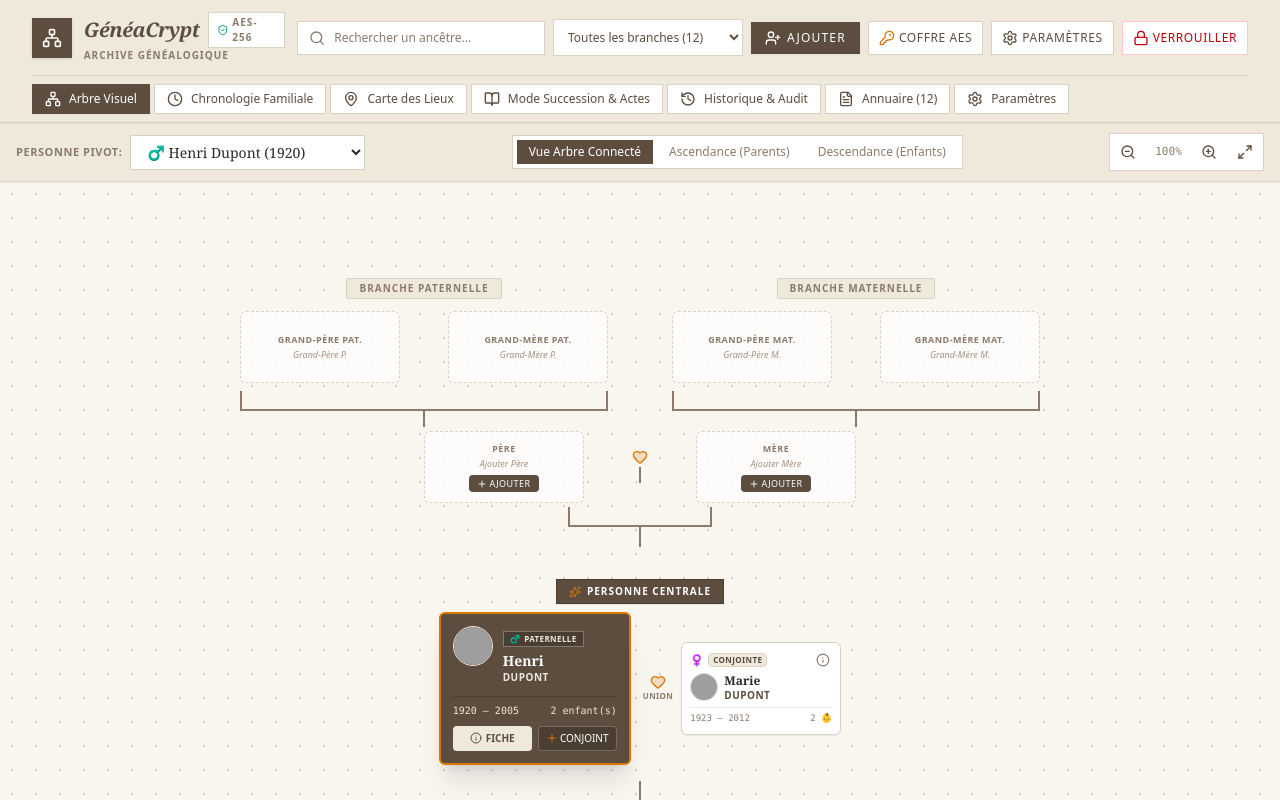
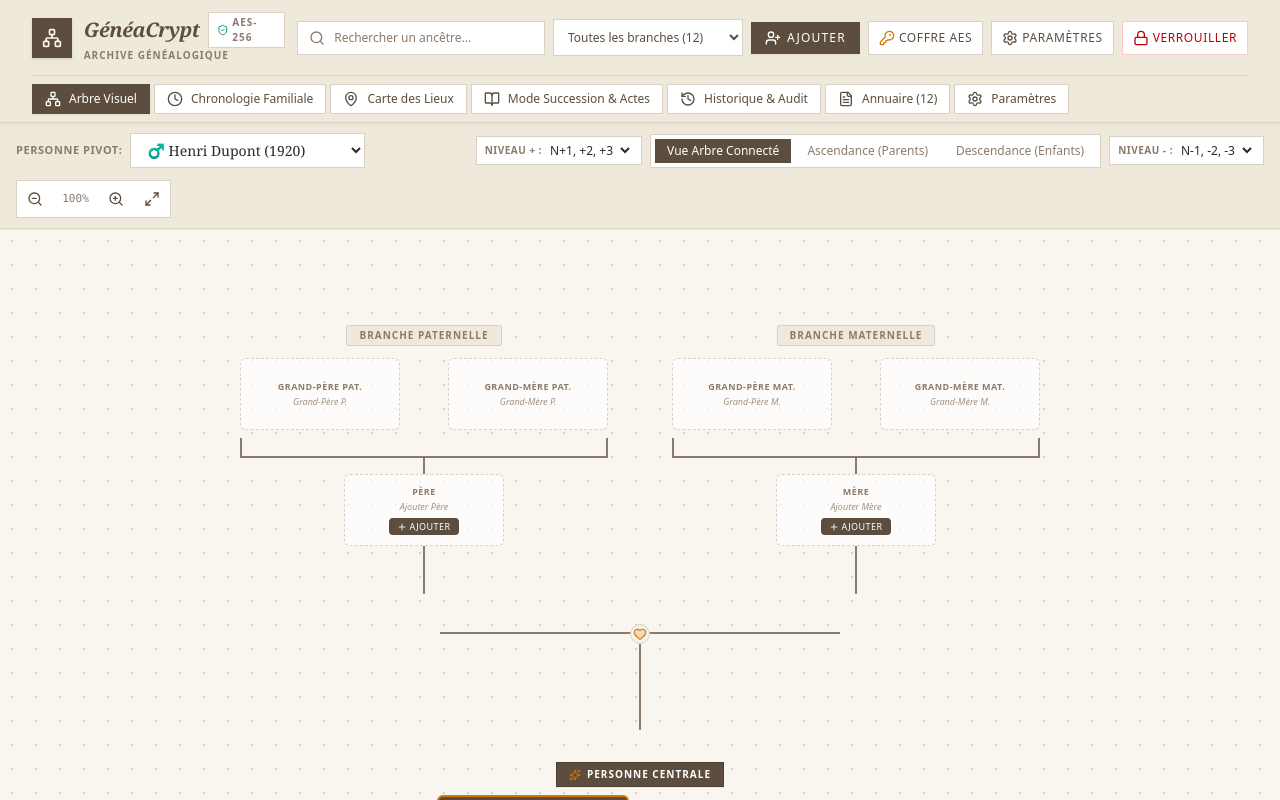
Before and after one commit to flanguille73110-droid/G-n-aCrypt, a React (Vite) app: page / in a window 1280 px wide. Both pictures are taken after typing "Sample123", "Sample123", "Sample", "Sample" into the empty fields and a click on the button "CRÉER L'ARBRE ET CHIFFRER EN AES-256". Shown: the top 800 px of the page. Built offline with nearby package versions, Linux system fonts and the light colour scheme; grey boxes are pictures that could not be loaded.

Commit message:
selecteur N+ et N-

```diff
--- a/src/App.tsx
+++ b/src/App.tsx
@@ -498,6 +498,7 @@ export default function App() {
           onSelectPerson={(p) => setSelectedPersonForDetail(p)}
           onAddDocument={handleAddDocumentToPerson}
           onToggleShowOnTree={(p, showOnTree) => handleSavePerson({ ...p, showOnTree })}
+          onUpdatePerson={handleSavePerson}
         />
       )}
 
--- a/src/components/TreeView.tsx
+++ b/src/components/TreeView.tsx
@@ -1,9 +1,6 @@
-import React, { useState, useMemo, createContext, useContext } from 'react';
+import React, { useState, useMemo } from 'react';
 import { Person, BranchType } from '../types';
 import { getLifespanText, getSiblings, getUnionTypeIcon, getUnionTypeLabel } from '../utils/genealogy';
-
-const PersonsContext = createContext<Person[]>([]);
-export const usePersonsContext = () => useContext(PersonsContext);
 import {
   ZoomIn,
   ZoomOut,
@@ -36,6 +33,8 @@ export const TreeView: React.FC<TreeViewProps> = ({
   const [zoomLevel, setZoomLevel] = useState(1);
   const [focusedPersonId, setFocusedPersonId] = useState<string | null>(null);
   const [viewMode, setViewMode] = useState<'ancestors' | 'descendants' | 'pedigree'>('pedigree');
+  const [plusLevel, setPlusLevel] = useState<'N+1' | 'N+1,+2' | 'N+1,+2,+3'>('N+1,+2,+3');
+  const [minusLevel, setMinusLevel] = useState<'N-1' | 'N-1,-2' | 'N-1,-2,-3'>('N-1,-2,-3');
 
   // Filter persons by branch and search
   const filteredPersons = useMemo(() => {
@@ -170,7 +169,6 @@ export const TreeView: React.FC<TreeViewProps> = ({
   }
 
   return (
-    <PersonsContext.Provider value={persons}>
     <div className="relative min-h-[calc(100vh-130px)] bg-[#F9F6F0] text-[#2D2926] flex flex-col overflow-hidden font-sans">
 
       {/* Controls Bar */}
@@ -192,7 +190,23 @@ export const TreeView: React.FC<TreeViewProps> = ({
           </select>
         </div>
 
-        {/* Center: View Mode Tabs */}
+        {/* Center Section: Depth Controls and View Mode Tabs */}
+        <div className="flex items-center space-x-2 flex-wrap justify-center">
+          {/* Level + Selector */}
+          <div className="flex items-center space-x-1 bg-white border border-[#D9D2C2] px-2 py-1">
+            <span className="text-[#8C7B6B] font-bold text-[10px] uppercase tracking-wider">Niveau + :</span>
+            <select
+              value={plusLevel}
+              onChange={(e) => setPlusLevel(e.target.value as any)}
+              className="bg-transparent text-[#2D2926] font-medium text-xs focus:outline-none cursor-pointer pr-1"
+            >
+              <option value="N+1">N+1</option>
+              <option value="N+1,+2">N+1, +2</option>
+              <option value="N+1,+2,+3">N+1, +2, +3</option>
+            </select>
+          </div>
+
+          {/* View Mode Tabs */}
           <div className="flex items-center space-x-1 bg-white p-1 border border-[#D9D2C2]">
             <button
               onClick={() => setViewMode('pedigree')}
@@ -218,6 +232,21 @@ export const TreeView: React.FC<TreeViewProps> = ({
             >
               Descendance (Enfants)
             </button>
+          </div>
+
+          {/* Level - Selector */}
+          <div className="flex items-center space-x-1 bg-white border border-[#D9D2C2] px-2 py-1">
+            <span className="text-[#8C7B6B] font-bold text-[10px] uppercase tracking-wider">Niveau - :</span>
+            <select
+              value={minusLevel}
+              onChange={(e) => setMinusLevel(e.target.value as any)}
+              className="bg-transparent text-[#2D2926] font-medium text-xs focus:outline-none cursor-pointer pr-1"
+            >
+              <option value="N-1">N-1</option>
+              <option value="N-1,-2">N-1, -2</option>
+              <option value="N-1,-2,-3">N-1, -2, -3</option>
+            </select>
+          </div>
         </div>
 
         {/* Right: Zoom Controls */}
@@ -264,15 +293,17 @@ export const TreeView: React.FC<TreeViewProps> = ({
                 <div className="flex flex-col items-center w-full mb-6">
 
                   {/* Generation -2 to -4: Ancestors */}
-                  <div className="flex items-end space-x-12 sm:space-x-16">
+                  {plusLevel !== 'N+1' && (
+                    <div className="grid grid-cols-2 gap-12 sm:gap-16 w-full relative pb-10">
                     {/* Paternal Side */}
+                    <div className="flex flex-col items-center w-full h-full justify-between">
                       <div className="flex flex-col items-center">
                         <span className="text-[10px] uppercase font-bold tracking-widest text-[#8C7B6B] mb-3 bg-[#EFE9DB] px-3 py-0.5 border border-[#D9D2C2] rounded-xs shadow-3xs">Branche Paternelle</span>
                         <div className="flex items-end space-x-8 sm:space-x-12">
                         {/* Paternal Grandfather Subtree */}
                         <div className="flex flex-col items-center">
                           {/* Level +4 (Arrière-arrière-grands-parents for PPP) */}
-                          {(ppp || ppm) && (
+                          {plusLevel === 'N+1,+2,+3' && (ppp || ppm) && (
                             <div className="flex space-x-2 mb-2">
                               {ppp ? (
                                 <div className="flex flex-col items-center">
@@ -337,7 +368,7 @@ export const TreeView: React.FC<TreeViewProps> = ({
                           )}
 
                           {/* Level +3 (Arrière-grands-parents for Paternal Grandfather) */}
-                          {paternalGrandfather && (
+                          {plusLevel === 'N+1,+2,+3' && paternalGrandfather && (
                             <div className="flex flex-col items-center">
                               <div className="flex space-x-2">
                                 <CompactPersonCard
@@ -379,7 +410,7 @@ export const TreeView: React.FC<TreeViewProps> = ({
                         {/* Paternal Grandmother Subtree */}
                         <div className="flex flex-col items-center">
                           {/* Level +4 (Arrière-arrière-grands-parents for PMP) */}
-                          {(pmp || pmm) && (
+                          {plusLevel === 'N+1,+2,+3' && (pmp || pmm) && (
                             <div className="flex space-x-2 mb-2">
                               {pmp ? (
                                 <div className="flex flex-col items-center">
@@ -444,7 +475,7 @@ export const TreeView: React.FC<TreeViewProps> = ({
                           )}
 
                           {/* Level +3 (Arrière-grands-parents for Paternal Grandmother) */}
-                          {paternalGrandmother && (
+                          {plusLevel === 'N+1,+2,+3' && paternalGrandmother && (
                             <div className="flex flex-col items-center">
                               <div className="flex space-x-2">
                                 <CompactPersonCard
@@ -483,23 +514,39 @@ export const TreeView: React.FC<TreeViewProps> = ({
                           />
                         </div>
                       </div>
+                    </div>
 
+                    <div className="flex flex-col items-center w-full mt-auto">
                         {/* Lines down to Father */}
                         <div className="w-full flex justify-center h-5 relative mt-2">
                           <div className="w-1/2 border-l-2 border-b-2 border-[#8C7B6B] h-full" />
                           <div className="w-1/2 border-r-2 border-b-2 border-[#8C7B6B] h-full" />
                         </div>
                         <div className="w-0.5 h-4 bg-[#8C7B6B]" />
+
+                        <CompactPersonCard
+                          person={father}
+                          roleLabel="Père"
+                          onFocus={(p) => setFocusedPersonId(p.id)}
+                          onSelect={onSelectPerson}
+                          onAddRelative={() => onAddRelative(rootPerson, 'father')}
+                          emptyLabel="Ajouter Père"
+                        />
+
+                        {/* Line extending down under Father card */}
+                        <div className="w-0.5 h-12 bg-[#8C7B6B]" />
+                      </div>
                     </div>
 
                     {/* Maternal Side */}
+                    <div className="flex flex-col items-center w-full h-full justify-between">
                       <div className="flex flex-col items-center">
                         <span className="text-[10px] uppercase font-bold tracking-widest text-[#8C7B6B] mb-3 bg-[#EFE9DB] px-3 py-0.5 border border-[#D9D2C2] rounded-xs shadow-3xs">Branche Maternelle</span>
                         <div className="flex items-end space-x-8 sm:space-x-12">
                         {/* Maternal Grandfather Subtree */}
                         <div className="flex flex-col items-center">
                           {/* Level +4 (Arrière-arrière-grands-parents for MPP) */}
-                          {(mpp || mpm) && (
+                          {plusLevel === 'N+1,+2,+3' && (mpp || mpm) && (
                             <div className="flex space-x-2 mb-2">
                               {mpp ? (
                                 <div className="flex flex-col items-center">
@@ -564,7 +611,7 @@ export const TreeView: React.FC<TreeViewProps> = ({
                           )}
 
                           {/* Level +3 (Arrière-grands-parents for Maternal Grandfather) */}
-                          {maternalGrandfather && (
+                          {plusLevel === 'N+1,+2,+3' && maternalGrandfather && (
                             <div className="flex flex-col items-center">
                               <div className="flex space-x-2">
                                 <CompactPersonCard
@@ -606,7 +653,7 @@ export const TreeView: React.FC<TreeViewProps> = ({
                         {/* Maternal Grandmother Subtree */}
                         <div className="flex flex-col items-center">
                           {/* Level +4 (Arrière-arrière-grands-parents for MMP) */}
-                          {(mmp || mmm) && (
+                          {plusLevel === 'N+1,+2,+3' && (mmp || mmm) && (
                             <div className="flex space-x-2 mb-2">
                               {mmp ? (
                                 <div className="flex flex-col items-center">
@@ -671,7 +718,7 @@ export const TreeView: React.FC<TreeViewProps> = ({
                           )}
 
                           {/* Level +3 (Arrière-grands-parents for Maternal Grandmother) */}
-                          {maternalGrandmother && (
+                          {plusLevel === 'N+1,+2,+3' && maternalGrandmother && (
                             <div className="flex flex-col items-center">
                               <div className="flex space-x-2">
                                 <CompactPersonCard
@@ -710,31 +757,15 @@ export const TreeView: React.FC<TreeViewProps> = ({
                           />
                         </div>
                       </div>
+                    </div>
 
+                    <div className="flex flex-col items-center w-full mt-auto">
                         {/* Lines down to Mother */}
                         <div className="w-full flex justify-center h-5 relative mt-2">
                           <div className="w-1/2 border-l-2 border-b-2 border-[#8C7B6B] h-full" />
                           <div className="w-1/2 border-r-2 border-b-2 border-[#8C7B6B] h-full" />
                         </div>
                         <div className="w-0.5 h-4 bg-[#8C7B6B]" />
-                    </div>
-                  </div>
-
-                  {/* Generation -1: Parents */}
-                  <div className="flex items-center space-x-8 sm:space-x-12 mt-1">
-                    <CompactPersonCard
-                      person={father}
-                      roleLabel="Père"
-                      onFocus={(p) => setFocusedPersonId(p.id)}
-                      onSelect={onSelectPerson}
-                      onAddRelative={() => onAddRelative(rootPerson, 'father')}
-                      emptyLabel="Ajouter Père"
-                    />
-
-                    <div className="flex flex-col items-center text-[#8C7B6B]">
-                      <Heart className="h-4 w-4 text-[#D97706] fill-[#D97706]/20" />
-                      <div className="h-4 w-0.5 bg-[#8C7B6B] my-0.5" />
-                    </div>
 
                         <CompactPersonCard
                           person={mother}
@@ -744,14 +775,26 @@ export const TreeView: React.FC<TreeViewProps> = ({
                           onAddRelative={() => onAddRelative(rootPerson, 'mother')}
                           emptyLabel="Ajouter Mère"
                         />
+
+                        {/* Line extending down under Mother card */}
+                        <div className="w-0.5 h-12 bg-[#8C7B6B]" />
+                      </div>
                     </div>
 
-                  {/* Lines down to Central Person */}
-                  <div className="w-36 flex justify-center h-5 relative mt-1">
-                    <div className="w-1/2 border-l-2 border-b-2 border-[#8C7B6B] h-full" />
-                    <div className="w-1/2 border-r-2 border-b-2 border-[#8C7B6B] h-full" />
+                    {/* Symmetrical horizontal connection line from Center of Father to Center of Mother */}
+                    <div className="absolute bottom-0 left-[25%] right-[25%] h-0.5 bg-[#8C7B6B] pointer-events-none" />
+
+                    {/* Heart & Union connector in the exact center */}
+                    <div className="absolute bottom-0 left-1/2 -translate-x-1/2 flex flex-col items-center pointer-events-none">
+                      <div className="absolute bottom-[-10px] flex flex-col items-center">
+                        <Heart className="h-5 w-5 text-[#D97706] fill-[#D97706]/20 bg-[#F5F2EB] rounded-full p-0.5 border border-[#D9D2C2]" />
                       </div>
-                  <div className="w-0.5 h-5 bg-[#8C7B6B]" />
+                    </div>
+                  </div>
+                  )}
+
+                  {/* Line down to Central Person */}
+                  <div className="w-0.5 h-24 bg-[#8C7B6B]" />
 
                 </div>
               )}
@@ -841,8 +884,18 @@ export const TreeView: React.FC<TreeViewProps> = ({
                     {/* Spouses rendered next to Root */}
                     {spouses.length > 0 && (
                       <div className="flex items-center space-x-2">
-                        {spouses.map(sp => (
-                          <div key={sp.id} className="flex items-center space-x-2">
+                        {spouses.map(sp => {
+                          const spouseSiblings = getSiblings(sp, persons)
+                            .filter(p => p.showOnTree !== false)
+                            .sort((a, b) => {
+                              const dateA = a.birthDate || '9999-12-31';
+                              const dateB = b.birthDate || '9999-12-31';
+                              if (dateA !== dateB) return dateA.localeCompare(dateB);
+                              return `${a.lastName} ${a.firstName}`.localeCompare(`${b.lastName} ${b.firstName}`);
+                            });
+
+                          return (
+                            <div key={sp.id} className="flex items-center space-x-3">
                               <div className="flex flex-col items-center text-[#D97706] shrink-0">
                                 <Heart className="h-4 w-4 fill-[#D97706]/20" />
                                 <span className="text-[8px] uppercase font-bold tracking-wider text-[#8C7B6B]">Union</span>
@@ -853,8 +906,23 @@ export const TreeView: React.FC<TreeViewProps> = ({
                                 onFocus={(p) => setFocusedPersonId(p.id)}
                                 onSelect={onSelectPerson}
                               />
+                              {spouseSiblings.length > 0 && (
+                                <div id={`spouse-siblings-${sp.id}`} className="flex flex-col space-y-2 pl-4 border-l border-[#D9D2C2]">
+                                  <span className="text-[9px] text-[#8C7B6B] font-bold uppercase tracking-wider">Frères & Sœurs</span>
+                                  {spouseSiblings.map(sib => (
+                                    <CompactPersonCard
+                                      key={sib.id}
+                                      person={sib}
+                                      roleLabel="Frère/Sœur"
+                                      onFocus={(p) => setFocusedPersonId(p.id)}
+                                      onSelect={onSelectPerson}
+                                    />
+                                  ))}
                                 </div>
-                        ))}
+                              )}
+                            </div>
+                          );
+                        })}
                       </div>
                     )}
 
@@ -919,6 +987,8 @@ export const TreeView: React.FC<TreeViewProps> = ({
                               onAddChild={(p) => onAddRelative(p, 'child')}
                               visitedIds={new Set([rootPerson.id])}
                               roleLabel="Enfant"
+                              depth={1}
+                              minusLevel={minusLevel}
                             />
                           </div>
                         );
@@ -935,7 +1005,6 @@ export const TreeView: React.FC<TreeViewProps> = ({
 
       </div>
     </div>
-  </PersonsContext.Provider>
   );
 };
 
@@ -949,40 +1018,6 @@ const CompactPersonCard: React.FC<{
   onAddRelative?: () => void;
   emptyLabel?: string;
 }> = ({ person, roleLabel, isRoot, onFocus, onSelect, onAddRelative, emptyLabel }) => {
-  const allPersons = usePersonsContext();
-  const [showCollat, setShowCollat] = useState(false);
-
-  const collatList = useMemo(() => {
-    if (!allPersons || !person) return [];
-    const sibs = getSiblings(person, allPersons).filter(p => p.showOnTree !== false);
-    const sortedSibs = [...sibs].sort((a, b) => {
-      const dateA = a.birthDate || '9999-12-31';
-      const dateB = b.birthDate || '9999-12-31';
-      return dateA.localeCompare(dateB);
-    });
-
-    return sortedSibs.map(sib => {
-      const childMap = new Map<string, Person>();
-      if (sib.childrenIds) {
-        sib.childrenIds.forEach(id => {
-          const found = allPersons.find(p => p.id === id && p.showOnTree !== false);
-          if (found) childMap.set(found.id, found);
-        });
-      }
-      allPersons.forEach(p => {
-        if ((p.fatherId === sib.id || p.motherId === sib.id) && p.showOnTree !== false) {
-          childMap.set(p.id, p);
-        }
-      });
-      const childList = Array.from(childMap.values()).sort((a, b) => {
-        const dateA = a.birthDate || '9999-12-31';
-        const dateB = b.birthDate || '9999-12-31';
-        return dateA.localeCompare(dateB);
-      });
-      return { sibling: sib, children: childList };
-    });
-  }, [person, allPersons]);
-
   if (!person) {
     return (
       <div className="w-36 sm:w-40 h-[72px] bg-white/70 border border-dashed border-[#D9D2C2] rounded-md p-2 flex flex-col items-center justify-center text-center text-[#8C7B6B] text-[10px] shrink-0">
@@ -1061,104 +1096,17 @@ const CompactPersonCard: React.FC<{
         </div>
       </div>
 
-      {/* Bottom row: Lifespan & Kids count & Collaterals button */}
+      {/* Bottom row: Lifespan & Kids count */}
       <div className="mt-1 pt-1 border-t border-[#D9D2C2]/40 flex items-center justify-between text-[9px] font-mono">
         <span className={isRoot ? 'text-[#EFE9DB]/90' : 'text-[#8C7B6B]'}>
           {lifespan}
         </span>
-        <div className="flex items-center gap-1">
         {person.childrenIds && person.childrenIds.length > 0 && (
-            <span className={isRoot ? 'text-[#D97706] font-bold' : 'text-[#8C7B6B]'} title="Enfants directs">
+          <span className={isRoot ? 'text-[#D97706] font-bold' : 'text-[#8C7B6B]'}>
             {person.childrenIds.length} 👶
           </span>
         )}
-          {collatList.length > 0 && (
-            <button
-              onClick={(e) => { e.stopPropagation(); setShowCollat(!showCollat); }}
-              className={`flex items-center gap-0.5 px-1 py-0.2 border rounded cursor-pointer text-[8px] font-sans font-bold transition-all ${
-                showCollat
-                  ? 'bg-[#D97706] border-[#D97706] text-white'
-                  : isRoot
-                    ? 'bg-[#4A3E32] border-[#EFE9DB]/30 text-[#EFE9DB] hover:bg-[#3D3329] hover:text-white'
-                    : 'bg-[#FDFCF7] border-[#D9D2C2] text-[#5C4D3F] hover:bg-[#F4EFE6]'
-              }`}
-              title="Afficher les frères, sœurs et neveux/nièces"
-            >
-              👥 {collatList.length}
-            </button>
-          )}
       </div>
-      </div>
-
-      {/* Collateral Dropdown */}
-      {showCollat && collatList.length > 0 && (
-        <div
-          onClick={(e) => e.stopPropagation()}
-          className="absolute left-0 right-0 top-full mt-1.5 bg-[#FAF8F5] border-2 border-[#8C7B6B] text-[#2D2926] rounded-md shadow-lg z-50 p-2 max-h-48 overflow-y-auto space-y-2 text-[10px] animate-in fade-in slide-in-from-top-1 duration-100"
-        >
-          <div className="flex items-center justify-between border-b border-[#D9D2C2] pb-1.5 mb-1">
-            <span className="font-bold text-[#5C4D3F] uppercase tracking-wider text-[8px] flex items-center gap-1">
-              <Users className="h-3 w-3 text-[#D97706]" /> Collatéraux ({collatList.length})
-            </span>
-            <button
-              onClick={() => setShowCollat(false)}
-              className="text-stone-400 hover:text-stone-700 font-bold px-1 rounded hover:bg-stone-200"
-            >
-              ×
-            </button>
-          </div>
-
-          {collatList.map(({ sibling, children }) => (
-            <div key={sibling.id} className="border-b border-[#EFE9DB] last:border-b-0 pb-1.5 last:pb-0">
-              {/* Sibling row */}
-              <div
-                onClick={() => { onFocus?.(sibling); setShowCollat(false); }}
-                className="flex items-center justify-between hover:bg-[#F4EFE6] p-1 rounded cursor-pointer font-bold text-[#2D2926]"
-              >
-                <span className="truncate max-w-[105px] hover:underline">
-                  {sibling.firstName} {sibling.lastName}
-                </span>
-                {onSelect && (
-                  <button
-                    onClick={(e) => { e.stopPropagation(); onSelect(sibling); setShowCollat(false); }}
-                    title="Voir la fiche complète"
-                    className="text-[#8C7B6B] hover:text-[#D97706] p-0.5"
-                  >
-                    <Info className="h-2.5 w-2.5" />
-                  </button>
-                )}
-              </div>
-
-              {/* Sibling's children (nieces/nephews) */}
-              {children.length > 0 && (
-                <div className="pl-3 mt-1 space-y-1 border-l border-dashed border-[#D9D2C2]">
-                  <p className="text-[7.5px] uppercase font-semibold text-[#8C7B6B] tracking-wide mb-0.5">Enfants :</p>
-                  {children.map(child => (
-                    <div
-                      key={child.id}
-                      onClick={() => { onFocus?.(child); setShowCollat(false); }}
-                      className="flex items-center justify-between hover:bg-[#F4EFE6] p-0.5 rounded cursor-pointer text-[9.5px] text-[#5C4D3F] italic"
-                    >
-                      <span className="truncate max-w-[95px] hover:underline">
-                        ↳ {child.firstName} {child.lastName}
-                      </span>
-                      {onSelect && (
-                        <button
-                          onClick={(e) => { e.stopPropagation(); onSelect(child); setShowCollat(false); }}
-                          title="Voir la fiche complète"
-                          className="text-[#8C7B6B] hover:text-[#D97706] p-0.5"
-                        >
-                          <Info className="h-2 w-2" />
-                        </button>
-                      )}
-                    </div>
-                  ))}
-                </div>
-              )}
-            </div>
-          ))}
-        </div>
-      )}
     </div>
   );
 };
@@ -1173,7 +1121,20 @@ const DescendantTreeNode: React.FC<{
   onAddChild?: (p: Person) => void;
   visitedIds: Set<string>;
   roleLabel?: string;
-}> = ({ person, allPersons, focusedPersonId, onFocus, onSelect, onAddChild, visitedIds, roleLabel }) => {
+  depth?: number;
+  minusLevel?: 'N-1' | 'N-1,-2' | 'N-1,-2,-3';
+}> = ({
+  person,
+  allPersons,
+  focusedPersonId,
+  onFocus,
+  onSelect,
+  onAddChild,
+  visitedIds,
+  roleLabel,
+  depth = 1,
+  minusLevel = 'N-1,-2,-3'
+}) => {
   // Spouses of this person
   const spouses = useMemo(() => {
     if (!person.spouseIds || person.spouseIds.length === 0) return [];
@@ -1232,6 +1193,16 @@ const DescendantTreeNode: React.FC<{
 
   const isFocused = person.id === focusedPersonId;
 
+  const shouldRenderChildren = useMemo(() => {
+    if (minusLevel === 'N-1') {
+      return depth < 1;
+    }
+    if (minusLevel === 'N-1,-2') {
+      return depth < 2;
+    }
+    return depth < 3;
+  }, [depth, minusLevel]);
+
   return (
     <div className="flex flex-col items-center">
       {/* Person & Spouses Couple Block */}
@@ -1263,7 +1234,7 @@ const DescendantTreeNode: React.FC<{
       </div>
 
       {/* Children Connector Lines & Recursive Children */}
-      {children.length > 0 && (
+      {shouldRenderChildren && children.length > 0 && (
         <div className="flex flex-col items-center w-full">
           {/* Vertical drop line down from parent/couple */}
           <div className="w-0.5 h-5 bg-[#8C7B6B]" />
@@ -1299,6 +1270,8 @@ const DescendantTreeNode: React.FC<{
                     onAddChild={onAddChild}
                     visitedIds={currentVisited}
                     roleLabel="Enfant"
+                    depth={depth + 1}
+                    minusLevel={minusLevel}
                   />
                 </div>
               );
```
Also changed, not shown: src/components/PersonDetailModal.tsx (+26 -5 lines). Lines whose indentation alone changed are shown as unchanged.
